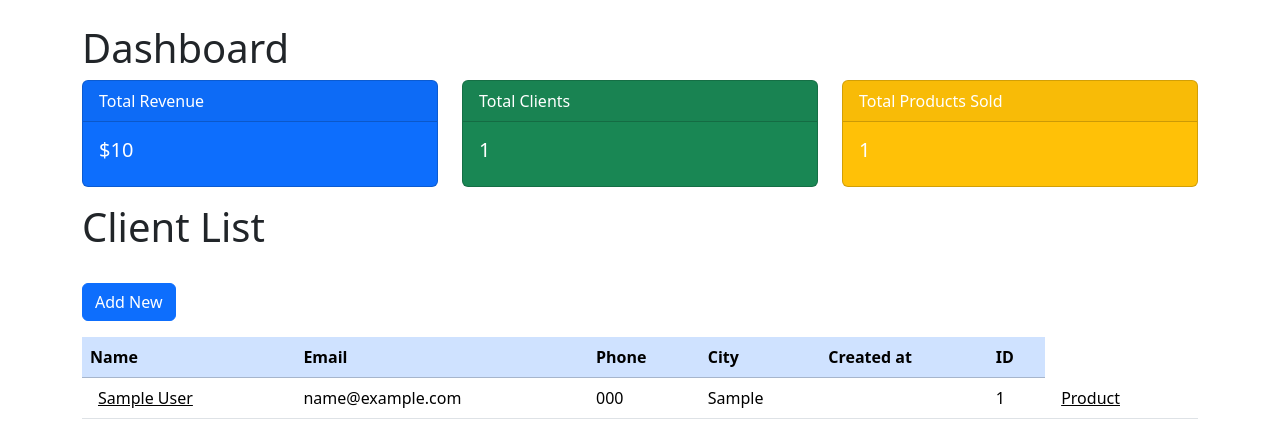
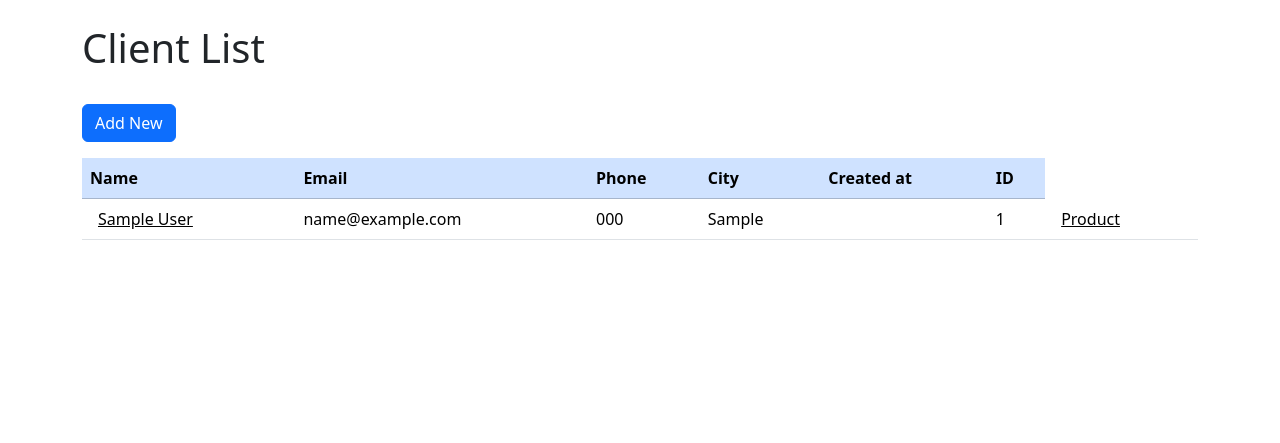
Before and after one commit to starksimaging/tut_crm_mac, a Django app: page / in a window 1280 px wide. Shown: the part 80-523 px from the top of the page. Run offline with Django 5.2, Linux system fonts and the light colour scheme; a user stored in the database is signed in; tables that the repository leaves empty hold one stand-in row (values such as "Sample post").

Commit message:
Saving my local changes before revert

```diff
--- a/crm/webapp/models.py
+++ b/crm/webapp/models.py
@@ -31,7 +31,7 @@
 
 
         def __str__(self):
-            return f"{self.product_name} for {self.client.full_name} - ${self.price}"
+            return f"product for {self.client.full_name} price {self.price}"
 
 
 
--- a/crm/webapp/templates/home.html
+++ b/crm/webapp/templates/home.html
@@ -5,35 +5,6 @@
 
 
     {% if user.is_authenticated %}
-
-    <h1>Dashboard</h1>
-    <div class="row">
-        <div class="col-md-4">
-            <div class="card text-white bg-primary mb-3">
-                <div class="card-header">Total Revenue</div>
-                <div class="card-body">
-                    <h5 class="card-title">${{ total_revenue }}</h5>
-                </div>
-            </div>
-        </div>
-        <div class="col-md-4">
-            <div class="card text-white bg-success mb-3">
-                <div class="card-header">Total Clients</div>
-                <div class="card-body">
-                    <h5 class="card-title">{{ total_clients }}</h5>
-                </div>
-            </div>
-        </div>
-        <div class="col-md-4">
-            <div class="card text-white bg-warning mb-3">
-                <div class="card-header">Total Products Sold</div>
-                <div class="card-body">
-                    <h5 class="card-title">{{ total_products_sold }}</h5>
-                </div>
-            </div>
-        </div>
-    </div>
-
 
       <h1>Client List</h1><br>
       <p>
--- a/crm/webapp/views.py
+++ b/crm/webapp/views.py
@@ -5,26 +5,21 @@
 from . models import Client, Product
 from django.core.mail import send_mail
 from .forms import AddProductForm
-from django.db.models import Sum, Count
+
 
 # Create your views here.
 def home(request):
-    # Grab all client records from the database
+# Grab all client records from the database
     clients = Client.objects.all()
 
-    # Aggregate calculations
-    total_revenue = Product.objects.aggregate(Sum('price'))['price__sum'] or 0
-    total_clients = Client.objects.count()
-    total_products_sold = Product.objects.count()
-
-    # Check if the user is logging in
+    # check if the user is logged in
     if request.method == 'POST':
         username = request.POST['username']
         password = request.POST['password']
-
-        # Authenticate the user
+        # authenticate the user
         user = authenticate(request, username=username, password=password)
 
+        # if the user is authenticated
         if user is not None:
             login(request, user)
             messages.success(request, 'You have been logged in successfully')
@@ -32,14 +27,10 @@
         else:
             messages.error(request, 'Invalid username or password')
             return redirect('home')
+    else:
+        return render(request, 'home.html', {'clients': clients})   # add the clients in quotation marks then pass the clients reference with the clients variable
+                                                                    # through this we will send all the client data to the home page.
 
-    # Render the homepage with aggregated sales data
-    return render(request, 'home.html', {
-        'clients': clients,
-        'total_revenue': total_revenue,
-        'total_clients': total_clients,
-        'total_products_sold': total_products_sold
-    })
 
 
 # This function is used to authenticate the user and log them in.
@@ -147,16 +138,6 @@
             # Send mail
             subject = 'Thank You fo rYour Purchase!'
             send_mail(subject, messages, "Product purchase added and email sent!")
-
-            # Corrected send_mail function with all required arguments
-            send_mail(
-                subject,
-                messages,
-                "your_email@example.com",  # Replace with a valid sender email
-                [client.email],  # The recipient list should be a list, even for one email
-                fail_silently=False,  # (Optional) Raise error if email fails
-            )
-
             return redirect('products_purchased', pk=client.id)
     else:
         form = AddProductForm()
```
Also changed, not shown: crm/webapp/templates/add_product.html (+6 -8 lines).
